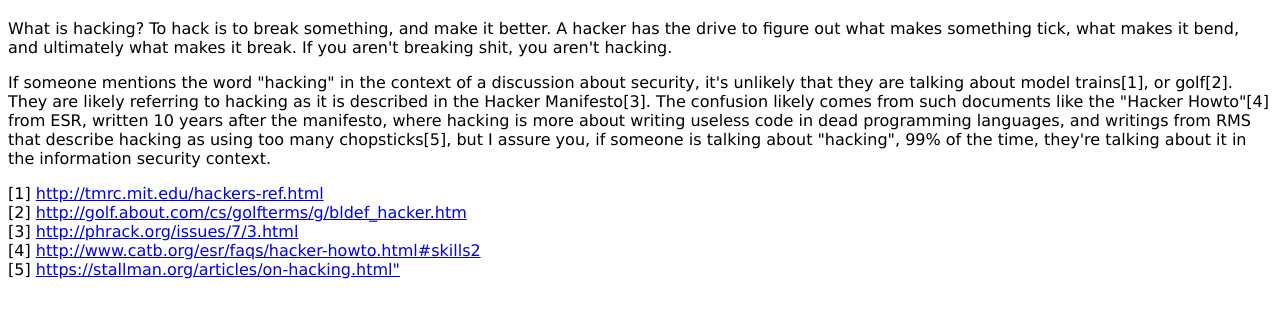
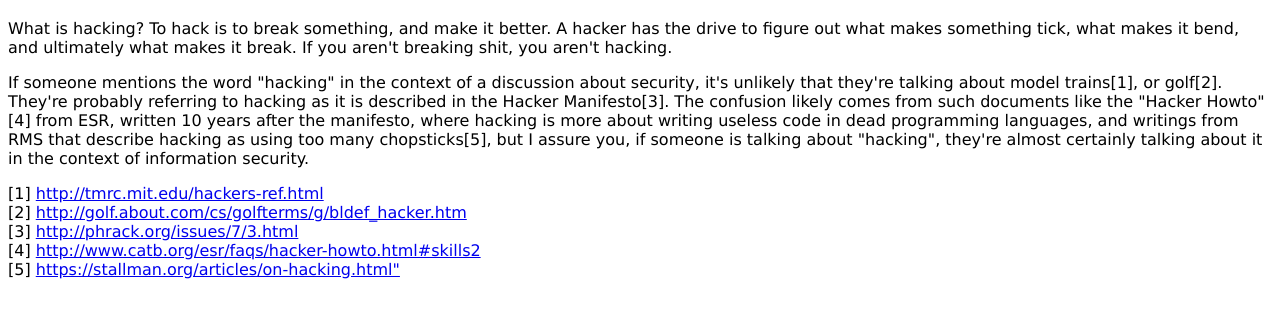
Before and after one commit to pierce403/hack.guru, a plain HTML site: page index.html in a window 1280 px wide. Shown: the part 62-380 px from the top of the page. Drawn offline with Linux system fonts and the light colour scheme.

Commit message:
Update index.html
slight wording tweaks

```diff
--- a/index.html
+++ b/index.html
@@ -20,12 +20,12 @@
 
     <p>
     If someone mentions the word "hacking" in the context of a discussion about security, it's unlikely
-    that they are talking about model trains[1], or golf[2].  They are likely referring to hacking
+    that they're talking about model trains[1], or golf[2].  They're probably referring to hacking
     as it is described in the Hacker Manifesto[3].  The confusion likely comes from such documents like
     the "Hacker Howto"[4] from ESR, written 10 years after the manifesto, where hacking is more about
     writing useless code in dead programming languages, and writings from RMS that describe hacking
-    as using too many chopsticks[5], but I assure you, if someone is talking about "hacking", 99% of the
-    time, they're talking about it in the information security context.
+    as using too many chopsticks[5], but I assure you, if someone is talking about "hacking", they're
+    almost certainly talking about it in the context of information security.
     </p>
 
     <p>
```
